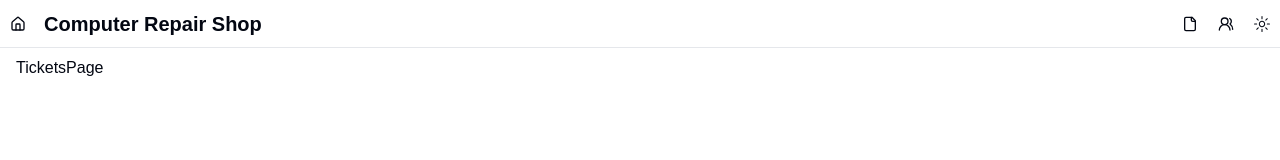
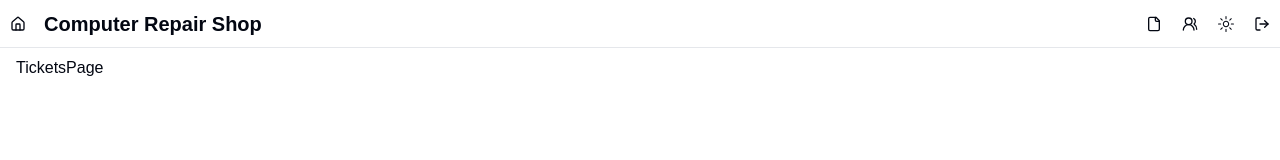
Before and after one commit to JerryDoran/maestro-repair-shop, a Next.js app: page /tickets in a window 1280 px wide. Shown: the top 160 px of the page. Built offline with nearby package versions, Linux system fonts and the light colour scheme.

Commit message:
added kinde authentication package

```diff
--- /dev/null
+++ b/app/(auth)/login/page.tsx
@@ -0,0 +1,13 @@
+import { LoginLink } from '@kinde-oss/kinde-auth-nextjs/components';
+import { Button } from '@/components/ui/button';
+
+export default function LoginPage() {
+  return (
+    <main className='h-dvh flex flex-col items-center gap-6 text-4xl p-4'>
+      <h1 className=''>Repair Shop</h1>
+      <Button asChild>
+        <LoginLink>Sign In</LoginLink>
+      </Button>
+    </main>
+  );
+}
--- /dev/null
+++ b/app/api/auth/[kindAuth]/route.ts
@@ -0,0 +1,2 @@
+import { handleAuth } from '@kinde-oss/kinde-auth-nextjs/server';
+export const GET = handleAuth();
--- a/components/header.tsx
+++ b/components/header.tsx
@@ -1,5 +1,8 @@
-import { File, HomeIcon, UsersRound } from 'lucide-react';
+import { File, HomeIcon, UsersRound, LogOut } from 'lucide-react';
 import Link from 'next/link';
+import { LogoutLink } from '@kinde-oss/kinde-auth-nextjs/components';
+
+import { Button } from '@/components/ui/button';
 import NavButton from '@/components/nav-button';
 import { ModeToggle } from '@/components/mode-toggle';
 
@@ -23,6 +26,18 @@
           <NavButton href='/tickets' label='Tickets' icon={File} />
           <NavButton href='/customers' label='Customers' icon={UsersRound} />
           <ModeToggle />
+          <Button
+            variant='ghost'
+            size='icon'
+            aria-label='Logout'
+            title='Logout'
+            className='rounded-full'
+            asChild
+          >
+            <LogoutLink>
+              <LogOut />
+            </LogoutLink>
+          </Button>
         </div>
       </div>
     </header>
--- a/package.json
+++ b/package.json
@@ -9,6 +9,7 @@
     "lint": "next lint"
   },
   "dependencies": {
+    "@kinde-oss/kinde-auth-nextjs": "^2.4.3",
     "@radix-ui/react-dropdown-menu": "^2.1.2",
     "@radix-ui/react-icons": "^1.3.0",
     "@radix-ui/react-slot": "^1.1.0",
```
Also changed, not shown: 1 other file (tests, documents, lock files or other folders).
